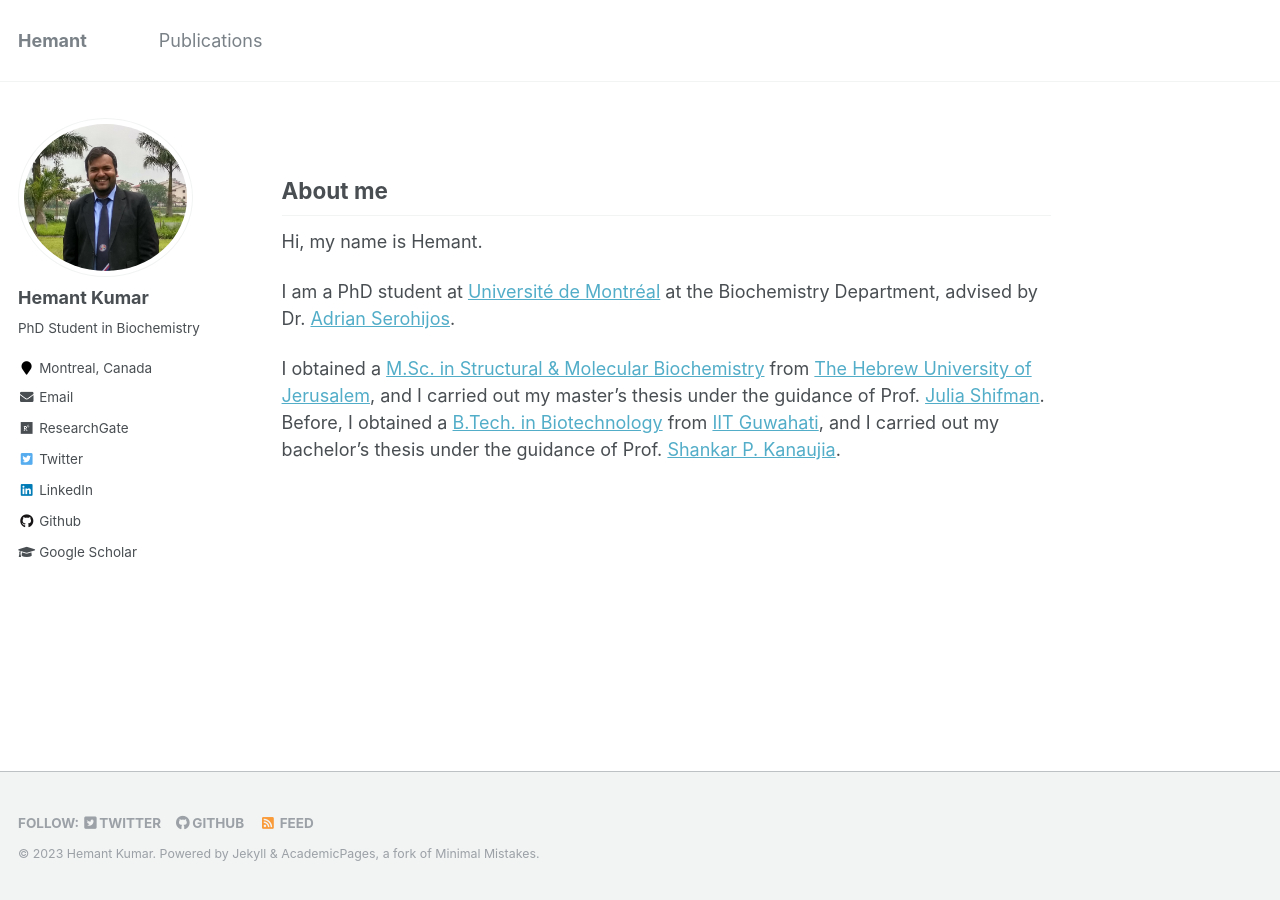
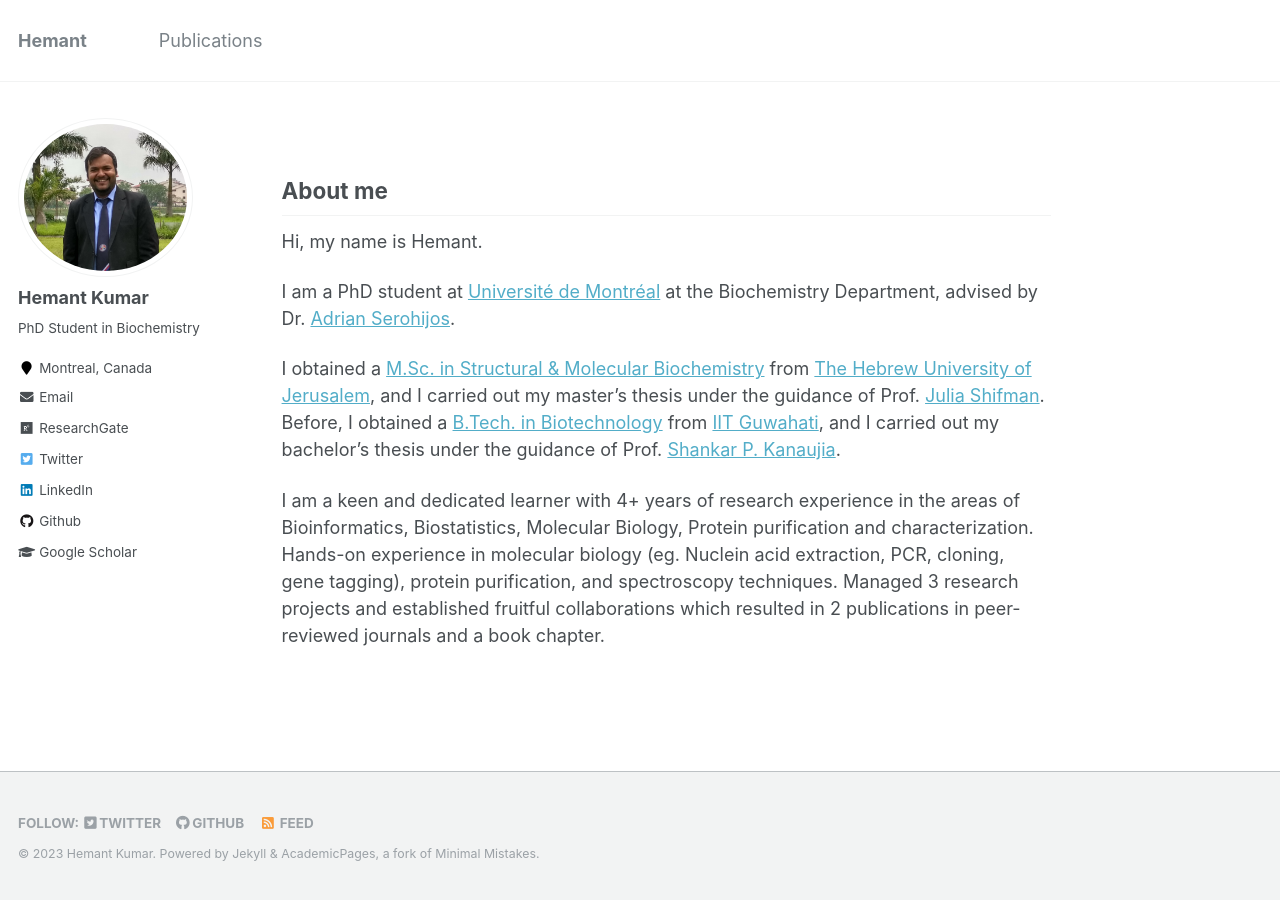
Before and after one commit to hemantkiitg/hemantkiitg.github.io, a Jekyll site: the page built from _pages/about.md, in a window 1280 px wide. Built offline with Jekyll 4.4.1, drawn with Linux system fonts in a browser that asks for light colours.

Commit message:
Update about.md

```diff
--- a/_pages/about.md
+++ b/_pages/about.md
@@ -15,3 +15,5 @@ Hi, my name is Hemant.
 I am a PhD student at [Université de Montréal](https://www.umontreal.ca/) at the Biochemistry Department, advised by Dr. [Adrian Serohijos](http://www.serohijoslab.org/).
 
 I obtained a [M.Sc. in Structural & Molecular Biochemistry](https://www.bio.huji.ac.il/en/departments_biological_chemistry_en) from [The Hebrew University of Jerusalem](https://en.huji.ac.il/), and I carried out my master's thesis under the guidance of Prof. [Julia Shifman](https://openscholar.huji.ac.il/shifmanlab/people/julia-shifman). Before, I obtained a [B.Tech. in Biotechnology](https://www.iitg.ac.in/) from [IIT Guwahati](https://www.iitg.ac.in/), and I carried out my bachelor's thesis under the guidance of Prof. [Shankar P. Kanaujia](https://fac.iitg.ac.in/spkanaujia/).
+
+I am a keen and dedicated learner with 4+ years of research experience in the areas of Bioinformatics, Biostatistics, Molecular Biology, Protein purification and characterization. Hands-on experience in molecular biology (eg. Nuclein acid extraction, PCR, cloning, gene tagging), protein purification, and spectroscopy techniques. Managed 3 research projects and established fruitful collaborations which resulted in 2 publications in peer-reviewed journals and a book chapter.
```
